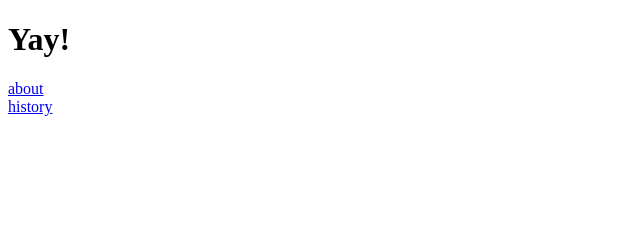
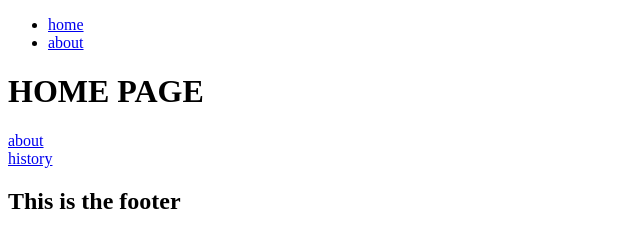
Before and after one commit to zoryandras/gatsby-project, a Gatsby site in the folder gatsby-starter-hello-world/: page / in a window 1280 px wide. Shown: the whole page, without its empty margins (0-640 px from the left). Built offline with nearby package versions, Linux system fonts and the light colour scheme; Gatsby itself is replaced by a stand-in of ours.

Commit message:
Made Footer, Navbar and Layout components!

```diff
--- /dev/null
+++ b/gatsby-starter-hello-world/src/components/Footer.js
@@ -0,0 +1,11 @@
+import React from 'react'
+
+function Footer() {
+  return (
+    <footer>
+      <h2>This is the footer</h2>
+    </footer>
+  )
+}
+
+export default Footer
--- /dev/null
+++ b/gatsby-starter-hello-world/src/components/Layout.js
@@ -0,0 +1,15 @@
+import React from 'react'
+import Footer from './Footer'
+import Navbar from './Navbar'
+
+const Layout = ({children}) => {
+  return (
+    <>
+        <Navbar />
+        {children}
+        <Footer />
+    </>
+  )
+}
+
+export default Layout
--- /dev/null
+++ b/gatsby-starter-hello-world/src/components/Navbar.js
@@ -0,0 +1,19 @@
+import React from 'react'
+import {Link} from 'gatsby'
+
+const Navbar = () => {
+  return (
+    <nav>
+        <ul>
+            <li>
+                <Link to="/">home</Link>
+            </li>
+            <li>
+                <Link to="/about">about</Link>
+            </li>
+        </ul>
+    </nav>
+  )
+}
+
+export default Navbar
--- a/gatsby-starter-hello-world/src/pages/404.js
+++ b/gatsby-starter-hello-world/src/pages/404.js
@@ -2,7 +2,7 @@ import React from 'react'
 
 const Error = () => {
   return (
-    <div>Error</div>
+    <div>EZ NEM JÓ!</div>
   )
 }
 
--- a/gatsby-starter-hello-world/src/pages/about.js
+++ b/gatsby-starter-hello-world/src/pages/about.js
@@ -1,8 +1,12 @@
 import React from 'react'
+import Layout from '../components/Layout'
+
 
 function about() {
   return (
-    <div>hello from about page</div>
+    <Layout>
+      <div>hello from about page</div>
+    </Layout>
   )
 }
 
--- a/gatsby-starter-hello-world/src/pages/index.js
+++ b/gatsby-starter-hello-world/src/pages/index.js
@@ -1,16 +1,18 @@
 import React from "react"
 import {Link} from 'gatsby'
+import Layout from "../components/Layout"
+
 
 export default function Home() {
   return (
-    <div>
-      <h1>Yay!</h1>
+    <Layout>
+      <h1>HOME PAGE</h1>
       <div>
         <Link to="/about">about</Link>
       </div>
       <div>
         <Link to="/company/history">history</Link>
       </div>
-    </div>
+    </Layout>
   )
 }
```
